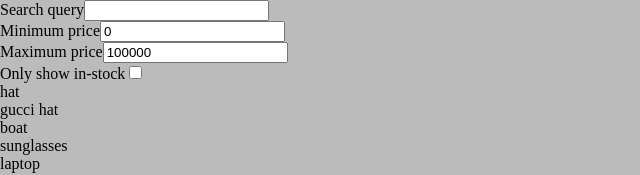
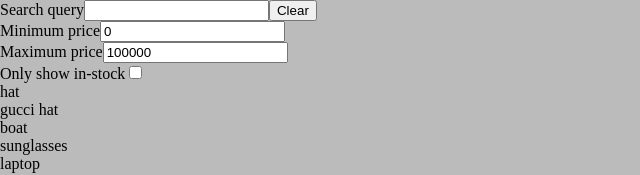
Before and after one commit to danamyot/3800-redux-intro-search, a React app: page / in a window 1280 px wide. Shown: the top 175 px of the page, without its empty margins (0-640 px from the left). Built offline with nearby package versions, Linux system fonts and the light colour scheme; the HTML template or start-up script is replaced by a standard one.

Commit message:
Question 5

```diff
--- a/src/Search.jsx
+++ b/src/Search.jsx
@@ -18,6 +18,17 @@ class UnconnectedSearch extends Component {
       checked: !this.props.inStockChecked
     });
   };
+  clearForm = () => {
+    this.props.dispatch({ type: "query", q: "" });
+    this.props.dispatch({ type: "minimum-price", price: 0 });
+    this.props.dispatch({ type: "maximum-price", price: 100000 });
+    if (this.props.inStockChecked) {
+      this.props.dispatch({
+        type: "in-stock",
+        checked: !this.props.inStockChecked
+      });
+    }
+  };
   render = () => {
     return (
       <div>
@@ -28,6 +39,7 @@ class UnconnectedSearch extends Component {
             onChange={this.handleQuery}
             value={this.props.query}
           />
+          <button onClick={this.clearForm}>Clear</button>
         </div>
         <div>
           Minimum price
```
